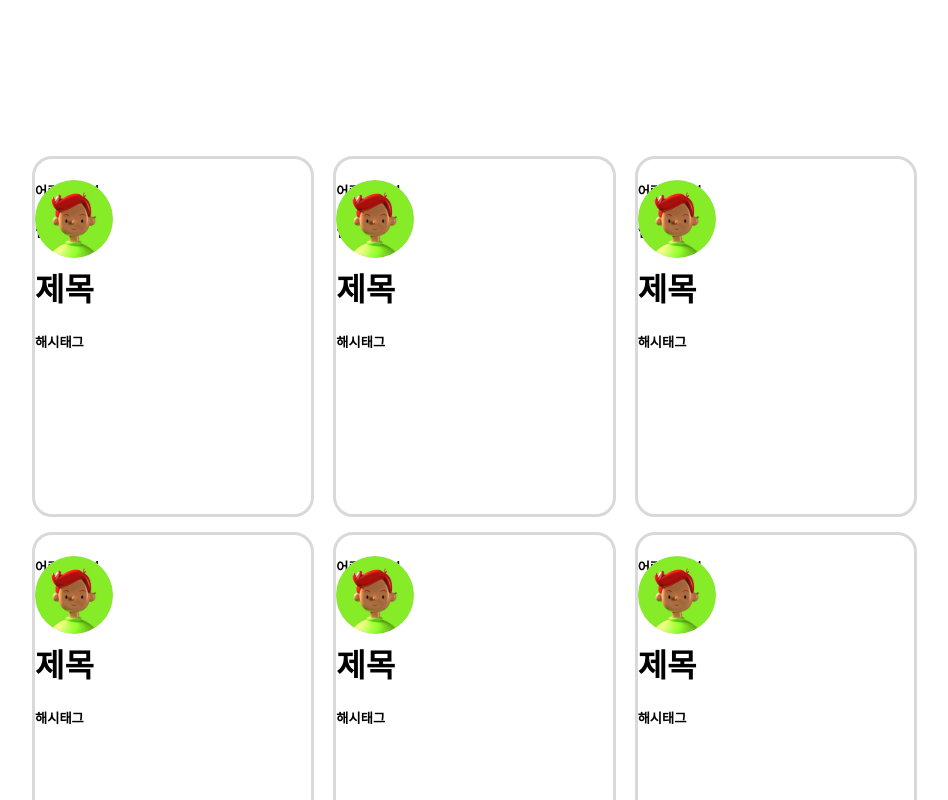
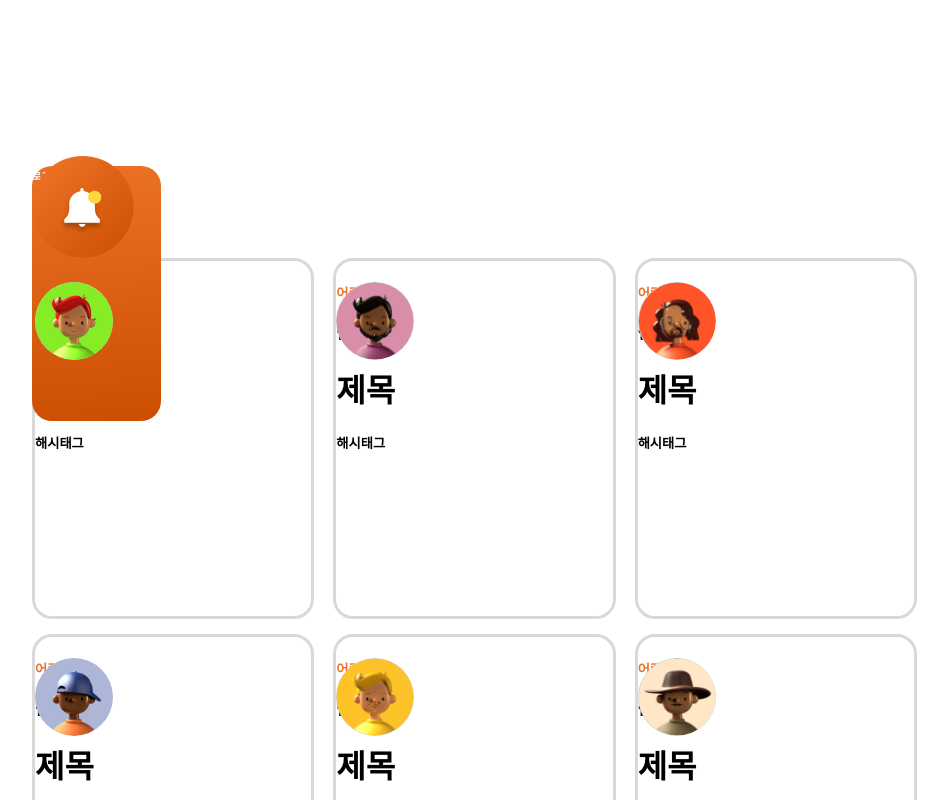
Before and after one commit to qp-official-org/Frontend_React, a React (Create React App) app: page /mainpage2 in a window 1280 px wide. Shown: the top 800 px of the page, without its empty margins (320-1268 px from the left). Built offline with nearby package versions, Linux system fonts and the light colour scheme.

Commit message:
메인화면 사이드 바

```diff
--- a/src/MainPage.jsx
+++ b/src/MainPage.jsx
@@ -1,9 +1,9 @@
 // //메인화면 레이아웃
 //@ts-nocheck
 // import React, {useState, useEffect} from "react";
-// import { styles } from "src/components/MainPageDetail/style";
+// import { styles } from "components/MainPageDetail/style";
 // import { useNavigate } from "react-router-dom"; //헤더에 로그인 버튼 연동할 때 사용할 예정
-// import Qdummy from "src/Qdummy";
+// import Qdummy from "Qdummy";
 
 // //요소로는 프로필 사진, 어린이 여부, 업로드 시간, 제목, 댓글 전체 수, 전문가 답변 수, 해시태그
 // function MainPage() {
@@ -42,9 +42,9 @@
 // export default MainPage;
 
 // import React, {useState} from "react";
-// import { styles } from "src/components/MainPageDetail/style";
+// import { styles } from "components/MainPageDetail/style";
 // import { useNavigate } from "react-router-dom";
-// import Qdummy from "src/Qdummy";
+// import Qdummy from "Qdummy";
 // import InfiniteScroll from 'react-infinite-scroll-component';
 
 // function MainPage() {
@@ -89,13 +89,19 @@
 // }
 
 // export default MainPage;
-
+import profile1 from 'src/p1.svg';
+import profile2 from 'src/p2.svg';
+import profile3 from 'src/p3.svg';
+import profile4 from 'src/p4.svg';
+import profile5 from 'src/p5.svg';
+import profile6 from 'src/p6.svg';
 import React, { useState, useEffect } from "react";
-import { styles } from "src/components/MainPageDetail/style";
+import { styles } from "./components/MainPageDetail/style";
 import InfiniteScroll from 'react-infinite-scroll-component';
-import Qdummy from "src/Qdummy";
+import Qdummy from "./Qdummy";
 
 function MainPage() {
+    const [imgitems, setImgItems] = useState([profile1,profile2,profile3,profile4,profile5,profile6]); //기본 프로필 이미지 배열
     const [items, setItems] = useState(Array.from({ length: 12 })); // 초기에 불러올 아이템 수
     const [hasMore, setHasMore] = useState(true); // 더 불러올 아이템이 있는지
 
@@ -125,8 +131,8 @@ function MainPage() {
                 } style={{ display: 'grid', gridTemplateColumns: 'repeat(3, 1fr)', gridGap: "15px" }}
                 >
                 {hasMore? fetchMoreData: addQdummy}
-                {items.map((i, index) => (
-                    <Qdummy key={index} /> // 이 부분에서 Qdummy 컴포넌트를 사용하여 렌더링을 해줍니다.
+                {items.map((item, index) => (
+                    <Qdummy key={index}  profileImg={imgitems[index % imgitems.length]}/> // 이 부분에서 Qdummy 컴포넌트를 사용하여 렌더링을 해줍니다.
                 ))}
             </InfiniteScroll>
           </div>
--- a/src/MainPage2.jsx
+++ b/src/MainPage2.jsx
@@ -1,13 +1,22 @@
 //@ts-nocheck
+import profile1 from 'src/p1.svg';
+import profile2 from 'src/p2.svg';
+import profile3 from 'src/p3.svg';
+import profile4 from 'src/p4.svg';
+import profile5 from 'src/p5.svg';
+import profile6 from 'src/p6.svg';
+import alarmimg from 'src/alarm.svg'
+import React, { useState, useEffect } from "react";
+import { styles } from "./components/MainPageDetail/style";
+import InfiniteScroll from 'react-infinite-scroll-component';
 import { Link } from 'react-router-dom';
-import React, { useState, useEffect } from "react";
-import { styles } from "src/components/MainPageDetail/style";
-import InfiniteScroll from 'react-infinite-scroll-component';
-import Qdummy from "src/Qdummy";
+import Qdummy from "./Qdummy";
 
-function MainPage2() {
+function MainPage() {
+    const [imgitems, setImgItems] = useState([profile1,profile2,profile3,profile4,profile5,profile6]); //기본 프로필 이미지 배열
     const [items, setItems] = useState(Array.from({ length: 12 })); // 초기에 불러올 아이템 수
     const [hasMore, setHasMore] = useState(true); // 더 불러올 아이템이 있는지
+    const [isHovered, setIsHovered] = useState(false);
 
     const fetchMoreData = () => {
         if (items.length >= 24) { // 최대 아이템 수
@@ -20,9 +29,38 @@ function MainPage2() {
       setItems(items.concat(Array.from({ length: 1 })));
     } //새로운 데이터 컴포넌트 추가
 
+    const handleMouseEnter = () => {
+        setIsHovered(true);
+    };
+
+    const handleMouseLeave = () => {
+        setIsHovered(false);
+    };
+
+    const linkStyle = {
+        textDecoration: isHovered ? 'underline' : 'none',
+        cursor: 'pointer',
+        color: "#FFF",
+        fontFamily: "Pretendard",
+        fontSize: "10px",
+        fontStyle: "normal",
+        fontWeight: 600,
+        lineHeight: "normal"
+      };
+
     return (
         <div style={styles.container}>
             <div style={styles.DummyBox}>
+                {/* 작은 메뉴창  */}
+                <div style={styles.sidebar}>
+                    <div style={styles.menu}>
+                        <Link to = "/Login1" style={linkStyle} onMouseEnter={handleMouseEnter} onMouseLeave = {handleMouseLeave}>로그아웃</Link>
+                    </div>
+                    {/* 알림창 */}
+                    <div style={styles.alarm}>
+                        <img src={alarmimg}></img>
+                    </div>
+                </div>
                 <InfiniteScroll
                     dataLength={items.length}
                     next={fetchMoreData}
@@ -35,8 +73,8 @@ function MainPage2() {
                     } style={{ display: 'grid', gridTemplateColumns: 'repeat(3, 1fr)', gridGap: "15px" }}
                     >
                     {hasMore? fetchMoreData: addQdummy}
-                {items.map((i, index) => (
-                    <Qdummy key={index} /> // 이 부분에서 Qdummy 컴포넌트를 사용하여 렌더링을 해줍니다.
+                    {items.map((item, index) => (
+                        <Qdummy key={index}  profileImg={imgitems[index % imgitems.length]}/> // 이 부분에서 Qdummy 컴포넌트를 사용하여 렌더링을 해줍니다.
                     ))}
                 </InfiniteScroll>
             </div>
@@ -44,4 +82,4 @@ function MainPage2() {
     );
 }
 
-export default MainPage2;
+export default MainPage;
--- a/src/Qdummy.jsx
+++ b/src/Qdummy.jsx
@@ -2,16 +2,10 @@
 import React from "react";
 import { useState } from "react";
 import { styles } from "src/components/MainPageDetail/style";
-import profileimg1 from 'src/p1.svg';
-import profileimg2 from 'src/p2.svg';
-import profileimg3 from 'src/p3.svg';
-import profileimg4 from 'src/p4.svg';
-import profileimg5 from 'src/p5.svg';
-import profileimg6 from 'src/p6.svg';
 import answericon from 'src/default.svg';
 import panswericon from 'src/professor.svg';
 
-function Qdummy() {
+function Qdummy({ profileImg }) {
     const [isHovered, setIsHovered] = useState(false);
 
     const handleMouseEnter = () => {
@@ -51,8 +45,8 @@ function Qdummy() {
             <div class="help">
                 {isHovered ? (
                     <div style={hoverQdummy}>
-                        <img src={profileimg1} style={styles.profile}></img>
-                        <h5>어린이 여부</h5>
+                        <img src={ profileImg } style={styles.profile}></img>
+                        <h5>어린이</h5>
                         <h5>업로드 시간</h5>
                         <h1>제목</h1>
                         <div style={styles.answer}>
@@ -61,21 +55,26 @@ function Qdummy() {
                             <img src={panswericon}></img>
                             <span>3</span>
                         </div>
-                        <h5>해시태그 </h5>
+                        <div>
+                            <h5>해시태그 </h5>
+                        </div>
                     </div>
                 ):(
                     <div style={defaultQdummy}>
-                        <img src={profileimg1} style={styles.profile}></img>
-                        <h5>어린이 여부</h5>
+                        <img src={ profileImg } style={styles.profile}></img>
+                        <h5 style={{color:"#EB7125"}}>어린이</h5>
                         <h5>업로드 시간</h5>
                         <h1>제목</h1>
                         <div style={styles.answer}>
-                            <img src={answericon}></img>
+                        {/* 호버가 아닐 때 기본 상태에서는 댓글을 안띄워두나? */}
+                            {/* <img src={answericon}></img>
                             <span>2</span>
                             <img src={panswericon}></img>
-                            <span>3</span>
+                            <span>3</span> */}
                         </div>
-                        <h5>해시태그 </h5>
+                        <div>
+                            <h5>해시태그 </h5>
+                        </div>
                     </div>
                 )}
 
--- a/src/components/MainPageDetail/style.js
+++ b/src/components/MainPageDetail/style.js
@@ -1,4 +1,9 @@
 export const styles = {
+    // {
+    //     fontFamily: "Pretendard",
+    //     fontStyle: "normal",
+    // },
+
     container:{
         background:"white",
         width: '100vw',
@@ -39,10 +44,24 @@ export const styles = {
     },
 
     answer:{
-        position:"absolute",
-        marginTop:"263px",
+
     },
-
+    menu:{
+        position: "absolute",
+        marginTop:"10px",
+        marginRight: "48px",
+        width:"129px",
+        height:"255px",
+        borderRadius:"20px",
+        background: "linear-gradient(175deg, #EB7125 2.03%, #CB4E00 102.14%)"
+    },
+    alarm:{
+        position: "sticky",
+        top:"0",
+        width: "101.5px",
+        height: "101.5px",
+        fill: "linear-gradient(137deg, #EB7125 12.44%, #CB4E00 102.26%)"
+    },
     DummyBox:{
         position:"absolute",
         marginTop:"156px",
```
Lines whose indentation alone changed are shown as unchanged.
